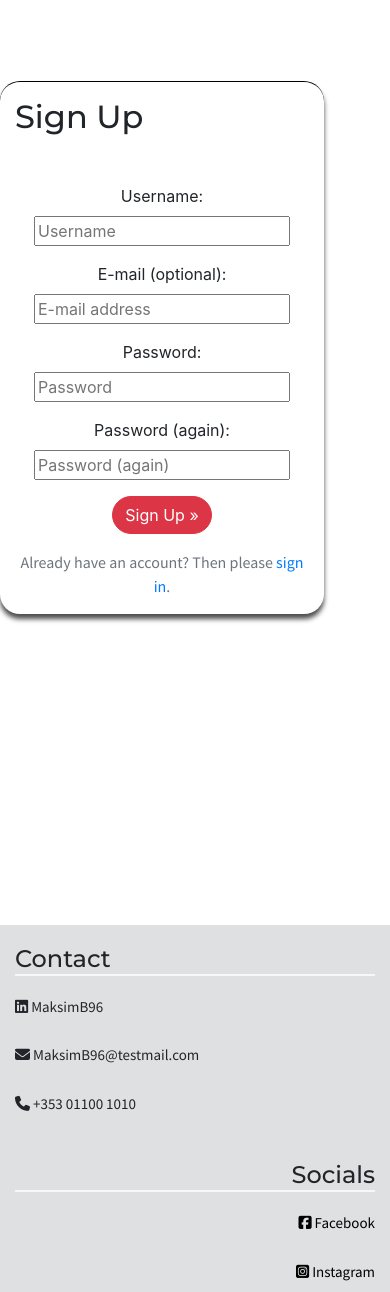
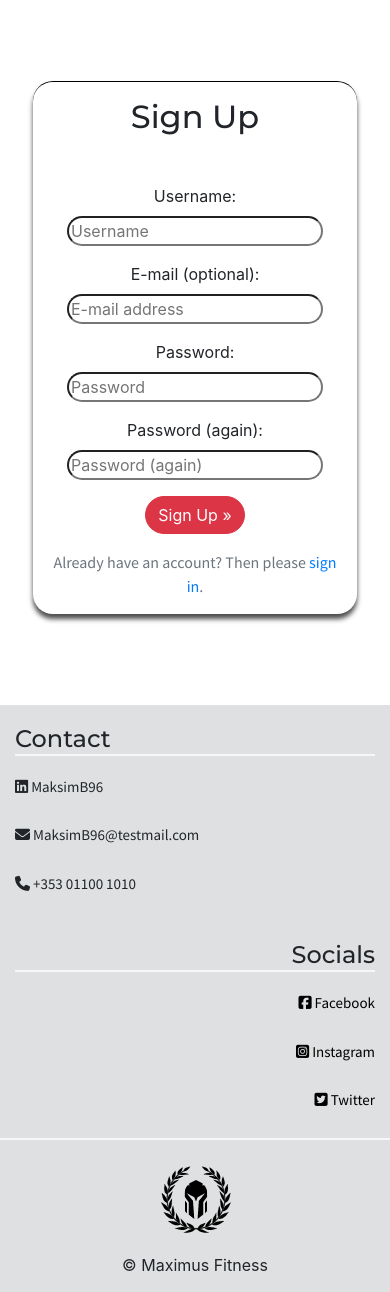
Before and after one commit to MaksimB96/maximusfitness-book_sys_pp4, a Django app: page /accounts/signup/ in a window 390 px wide. Shown: the part 76-1368 px from the top of the page. Run offline with Django 3.2, Linux system fonts and the light colour scheme; some libraries are stand-ins or nearby versions.

Commit message:
Add reassigned media queries to suit flow of code better

```diff
--- a/static/css/style.css
+++ b/static/css/style.css
@@ -76,6 +76,38 @@
 .btn-outline-danger a:hover {
     text-decoration: none !important;
     color: var(--brand3);
+}
+
+@media screen and (max-width: 768px) {
+    .navbar-nav {
+        align-items: center;
+    }
+
+    .jumbotron h1 {
+        text-align: center;
+        font-size: 50px;
+        margin-right: 0;
+    }
+
+    .jumbotron .lead {
+        font-size: 15px;
+        text-align: center;
+        margin-right: 0;
+    }
+}
+
+@media only screen and (max-width: 479px) {
+    .location {
+        display: none;
+    }
+
+    .right-slide-img {
+        display: none;
+    }
+
+    .sign-up-cont {
+        height: 624px;
+    }
 }
 
 /* -----------About */
@@ -220,17 +252,16 @@
     text-shadow: 2px 2px 6px #000000;
 }
 
-/* -------------------------------------------Sign-Up */
+/* -------------------------------------------Django-forms */
 
 .sign-up-cont {
-    height: 100vh;
+    height: 813px;
 }
 
 .sign-up-col {
     padding-top: 100px;
 }
 
-/* -------------------------------------------Sign-In */
 
 .main-content {
     width: 50%;
@@ -248,6 +279,10 @@
     flex-direction: column;
     justify-content: center;
     color: var(--brand3);
+}
+
+.form_head {
+    margin: 0 auto;
 }
 
 .sign-in-form {
@@ -268,7 +303,11 @@
 
 
 #id_login,
-#id_password {
+#id_password,
+#id_username,
+#id_email,
+#id_password1,
+#id_password2 {
     border-radius: 20px;
 }
 
@@ -294,6 +333,13 @@ p #id_remember {
 @media screen and (min-width: 641px) and (max-width: 800px) {
     .main-content {
         width: 70%;
+    }
+}
+
+@media only screen and (max-width: 479px) {
+
+    .sign-up-cont {
+        height: 624px;
     }
 }
 
@@ -355,33 +401,3 @@ footer {
 footer img {
     margin-top: 20px;
 }
-
-/* -------------------------------------------Media Query */
-
-@media screen and (max-width: 768px) {
-    .navbar-nav {
-        align-items: center;
-    }
-
-    .jumbotron h1 {
-        text-align: center;
-        font-size: 50px;
-        margin-right: 0;
-    }
-
-    .jumbotron .lead {
-        font-size: 15px;
-        text-align: center;
-        margin-right: 0;
-    }
-}
-
-@media only screen and (max-width: 479px) {
-    .location {
-        display: none;
-    }
-
-    .right-slide-img {
-        display: none;
-    }
-}
--- a/templates/account/login.html
+++ b/templates/account/login.html
@@ -7,8 +7,8 @@
 
 {% block content %}
 
-<div class="container-fluid sign-up-cont offset-md-3">
-    <div class="row main-content text-center">
+<div class="container-fluid sign-up-cont">
+    <div class="row main-content text-center mx-auto">
         <div class="col-md-4 text-center sign-in-info">
             <span class="sign-in-logo">
                 <h2><span>logohere</span></h2>
@@ -19,7 +19,7 @@
         <div class="col-md-8 col-xs-12 col-sm-12 sign-in-form">
             <div class="container-fluid">
                 <div class="row">
-                    <h2 class=" mt-3 mb-5 font-head">{% trans " Sign In" %}</h2>
+                    <h2 class="form_head mt-3 mb-5 font-head">{% trans " Sign In" %}</h2>
                 </div>
                 <div class="row">
                     <form class="login form-group" method="POST" action="{% url 'account_login' %}">
--- a/templates/account/signup.html
+++ b/templates/account/signup.html
@@ -6,8 +6,8 @@
 
 {% block content %}
 
-<div class="container-fluid sign-up-cont offset-md-3">
-    <div class="row main-content text-center">
+<div class="container-fluid sign-up-cont">
+    <div class="row main-content text-center mx-auto">
         <div class="col-md-4 text-center sign-in-info">
             <span class="sign-in-logo">
                 <h2><span>logohere</span></h2>
@@ -18,7 +18,7 @@
         <div class="col-md-8 col-xs-12 col-sm-12 sign-in-form">
             <div class="container-fluid">
                 <div class="row">
-                    <h2 class=" mt-3 mb-5 font-head">{% trans "Sign Up" %}</h2>
+                    <h2 class="form_head mt-3 mb-5 font-head">{% trans "Sign Up" %}</h2>
                 </div>
                 <div class="row">
                     <form class="signup form-group" id="signup_form" method="post" action="{% url 'account_signup' %}">
```
